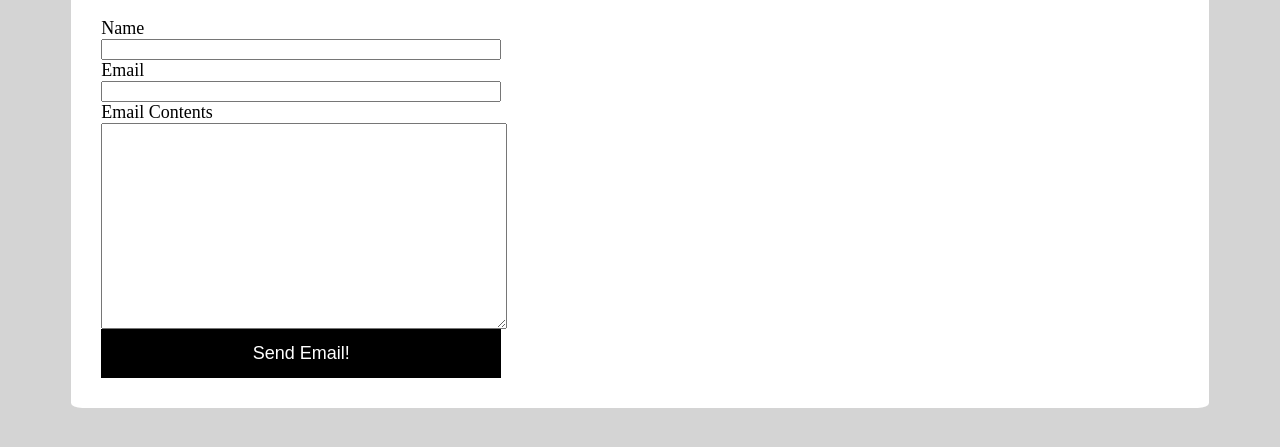
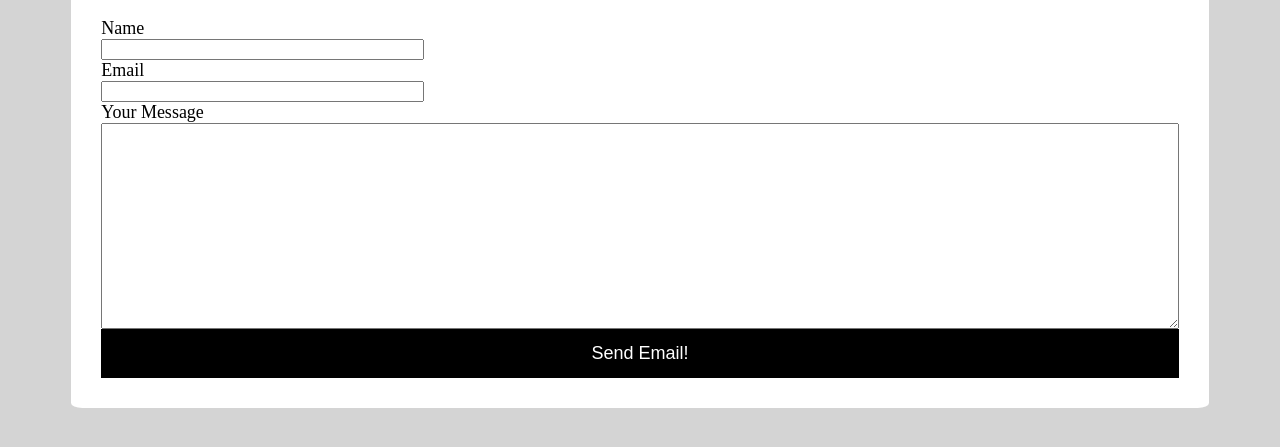
Before and after one commit to Quanked/quanked.github.io, a plain HTML site: page contact.html in a window 1280 px wide. Shown: the part 199-646 px from the top of the page. Drawn offline with Linux system fonts and the light colour scheme.

Commit message:
Small modification to Contact form style

```diff
--- a/contact.html
+++ b/contact.html
@@ -22,11 +22,13 @@
       <div id="contact" class="content-container">
         <h1>Get in Contact with Me!</h1>
         <form id="contactForm" class="contact-form">
-          <label for="name">Name</label>
-          <input type="text" id="name" name="name" required />
-          <label for="email">Email</label>
-          <input type="text" id="email" name="email" required />
-          <label for="content">Email Contents</label>
+          <div class="form-small">
+            <label for="name">Name</label>
+            <input type="text" id="name" name="name" required />
+            <label for="email">Email</label>
+            <input type="text" id="email" name="email" required />
+          </div>
+          <label for="content">Your Message</label>
           <textarea
             type="text"
             id="content"
--- a/css/styles.css
+++ b/css/styles.css
@@ -51,7 +51,6 @@ header {
   border-radius: 1%;
   background-color: var(--white);
 }
-
 .content-continer p {
   font-size: 18px;
 }
@@ -59,11 +58,18 @@ header {
 .contact-form {
   display: flex;
   flex-direction: column;
-  max-width: 400px;
+  max-width: 100%;
   margin: 10px;
   font-size: 18px;
 }
-
+.form-small {
+  display: flex;
+  flex-direction: column;
+  max-width: 30%;
+}
+.form-textbox {
+  height: 200px;
+}
 .submit-button {
   display: block;
   color: var(--white);
@@ -73,14 +79,8 @@ header {
   font-size: 18px;
   border: none;
 }
-
 .submit-button:hover {
   background-color: var(--purple);
-}
-
-.form-textbox {
-  width: 100%;
-  height: 200px;
 }
 
 @media (max-width: 720px) {
```
